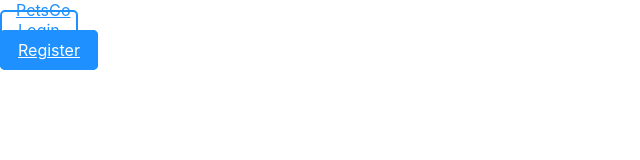
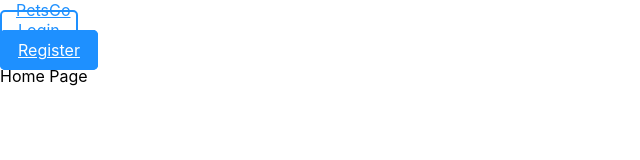
Before and after one commit to JKL-Enterprise/petsGo-FE, a React (Create React App) app: page / in a window 1280 px wide. Shown: the top 160 px of the page, without its empty margins (0-640 px from the left). Built offline with nearby package versions, Linux system fonts and the light colour scheme.

Commit message:
add routes

```diff
--- a/src/App.tsx
+++ b/src/App.tsx
@@ -1,11 +1,22 @@
 import React from 'react'
 import { Navigation } from './components'
+import { Route, Routes } from 'react-router-dom'
+import {
+  HomePage as Home,
+  LoginPage as Login,
+  RegisterPage as Register,
+} from './view'
 
 const App = () => {
   return (
-    <>
+    <div className="mx-auto w-3/4">
       <Navigation />
-    </>
+      <Routes>
+        <Route path="/" element={<Home />} />
+        <Route path="/login" element={<Login />} />
+        <Route path="/register" element={<Register />} />
+      </Routes>
+    </div>
   )
 }
 
```
